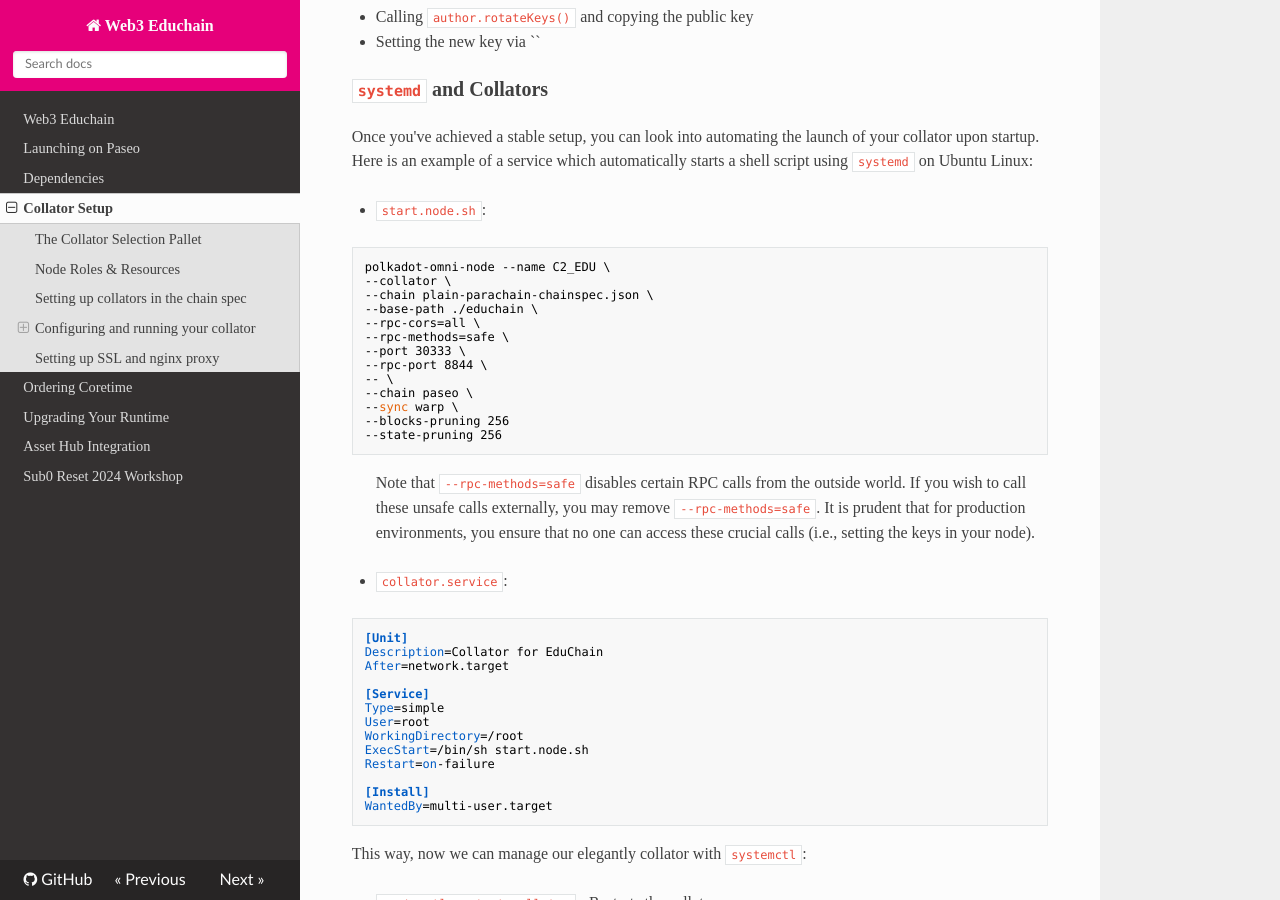
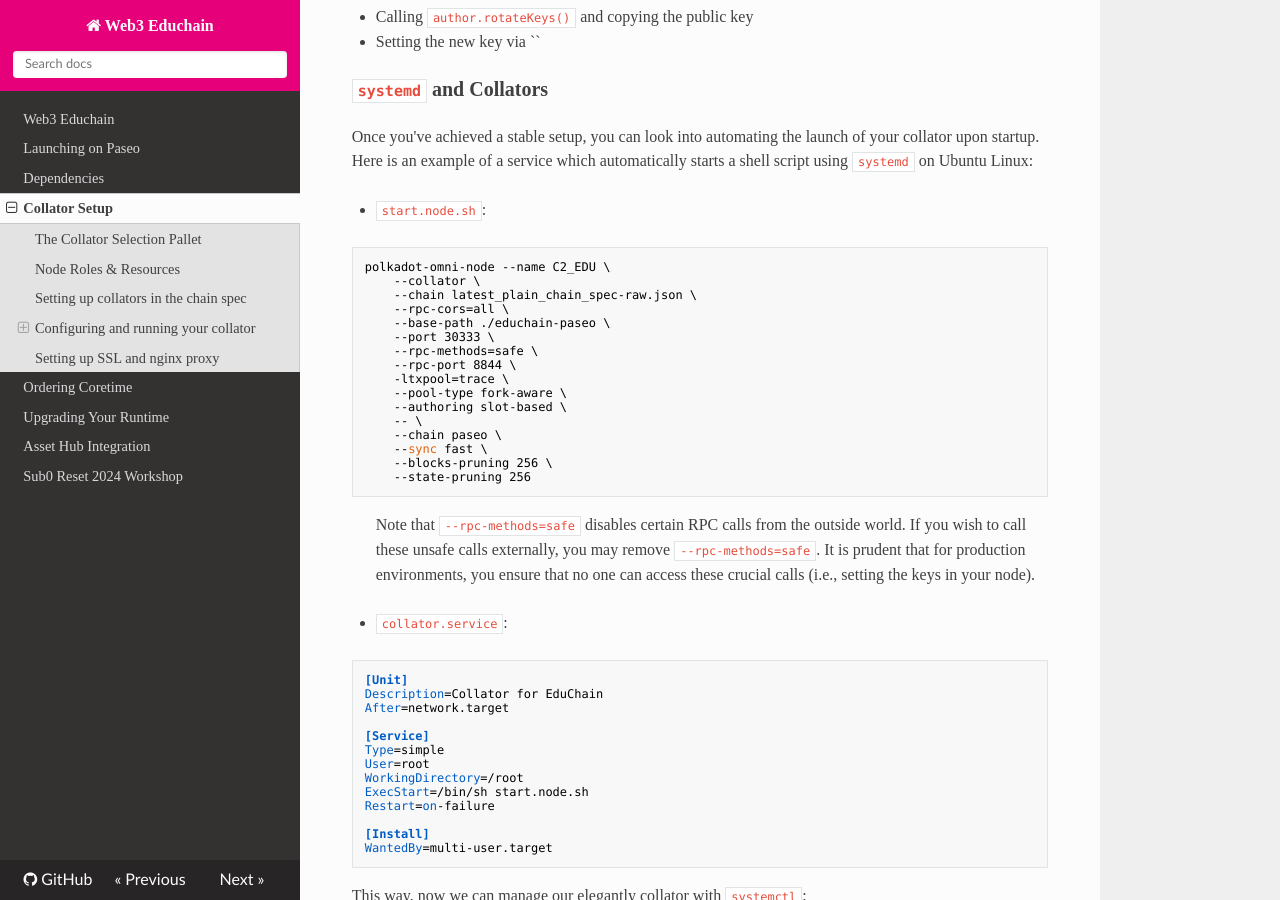
Before and after one commit to w3f/educhain, an MkDocs documentation site: the page built from docs/collator.md, in a window 1280 px wide and 900 px high, scrolled down 3554 px. Built offline with MkDocs 1.6.1, drawn with Linux system fonts in a browser that asks for light colours; nearby versions of some CDN libraries.

Commit message:
collator

````diff
--- a/docs/collator.md
+++ b/docs/collator.md
@@ -126,20 +126,24 @@ However, if wish rotate keys, then we need to ensure that the mapping is properl
 Once you've achieved a stable setup, you can look into automating the launch of your collator upon startup. Here is an example of a service which automatically starts a shell script using `systemd` on Ubuntu Linux:
 
 - `start.node.sh`:
+
 ```sh
 polkadot-omni-node --name C2_EDU \
---collator \
---chain plain-parachain-chainspec.json \
---base-path ./educhain \
---rpc-cors=all \
---rpc-methods=safe \
---port 30333 \
---rpc-port 8844 \
--- \
---chain paseo \
---sync warp \
---blocks-pruning 256
---state-pruning 256
+    --collator \
+    --chain latest_plain_chain_spec-raw.json \
+    --rpc-cors=all \
+    --base-path ./educhain-paseo \
+    --port 30333 \
+    --rpc-methods=safe \
+    --rpc-port 8844 \
+    -ltxpool=trace \
+    --pool-type fork-aware \
+    --authoring slot-based \
+    -- \
+    --chain paseo \
+    --sync fast \
+    --blocks-pruning 256 \
+    --state-pruning 256
 ```
 
 > Note that `--rpc-methods=safe` disables certain RPC calls from the outside world.  If you wish to call these unsafe calls externally, you may remove `--rpc-methods=safe`.  It is prudent that for production environments, you ensure that no one can access these crucial calls (i.e., setting the keys in your node).
````
